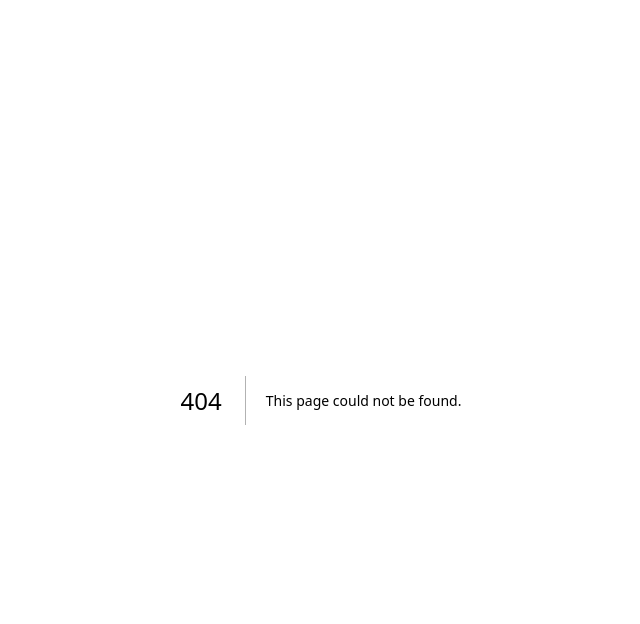
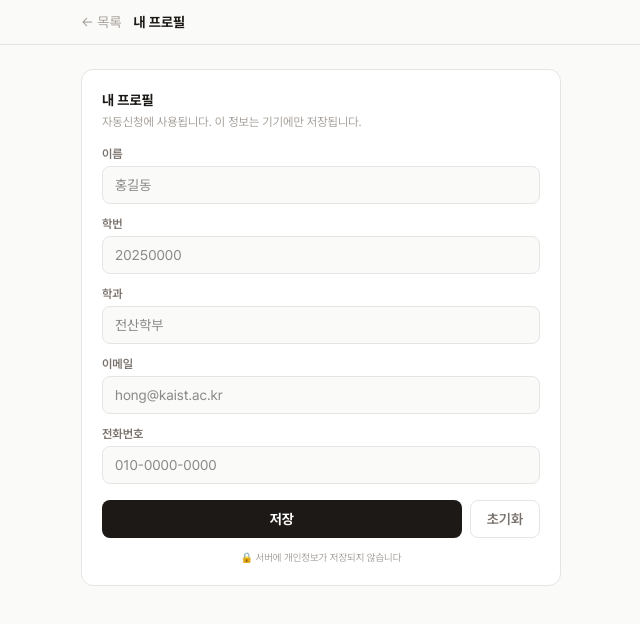
Before and after one commit to hwan809/ssal-finder, a Next.js app: page /profile in a window 1280 px wide. Before the commit this address had no page. Shown: the top 624 px of the page, without its empty margins (319-959 px from the left). Built offline with nearby package versions, Linux system fonts and the light colour scheme.

Commit message:
feat: profile page at /profile, profile icon in header

```diff
--- a/app/events/page.tsx
+++ b/app/events/page.tsx
@@ -73,6 +73,12 @@ export default function EventsPage() {
               <span className="hidden sm:inline">+ {S.SUBMIT_TITLE}</span>
             </Link>
             <Link
+              href="/profile"
+              className="shrink-0 w-8 h-8 rounded-lg border border-stone-200 dark:border-stone-800 flex items-center justify-center text-sm hover:bg-stone-100 dark:hover:bg-stone-800"
+            >
+              👤
+            </Link>
+            <Link
               href="/feed"
               className="shrink-0 relative w-8 h-8 rounded-lg border border-stone-200 dark:border-stone-800 flex items-center justify-center text-sm hover:bg-stone-100 dark:hover:bg-stone-800"
             >
--- /dev/null
+++ b/app/profile/page.tsx
@@ -0,0 +1,23 @@
+"use client";
+
+import Link from "next/link";
+import { ProfileForm } from "@/components/profile/profile-form";
+import { S } from "@/lib/strings";
+
+export default function ProfilePage() {
+  return (
+    <div className="min-h-screen">
+      <header className="sticky top-0 z-50 bg-stone-50/80 dark:bg-stone-950/80 backdrop-blur-lg border-b border-stone-200 dark:border-stone-800">
+        <div className="max-w-lg mx-auto px-4 py-3 flex items-center gap-3">
+          <Link href="/events" className="text-stone-400 hover:text-stone-600 text-sm">
+            {S.NAV_BACK}
+          </Link>
+          <span className="font-bold text-sm">{S.PROFILE_TITLE}</span>
+        </div>
+      </header>
+      <main className="max-w-lg mx-auto px-4 py-6">
+        <ProfileForm />
+      </main>
+    </div>
+  );
+}
```
